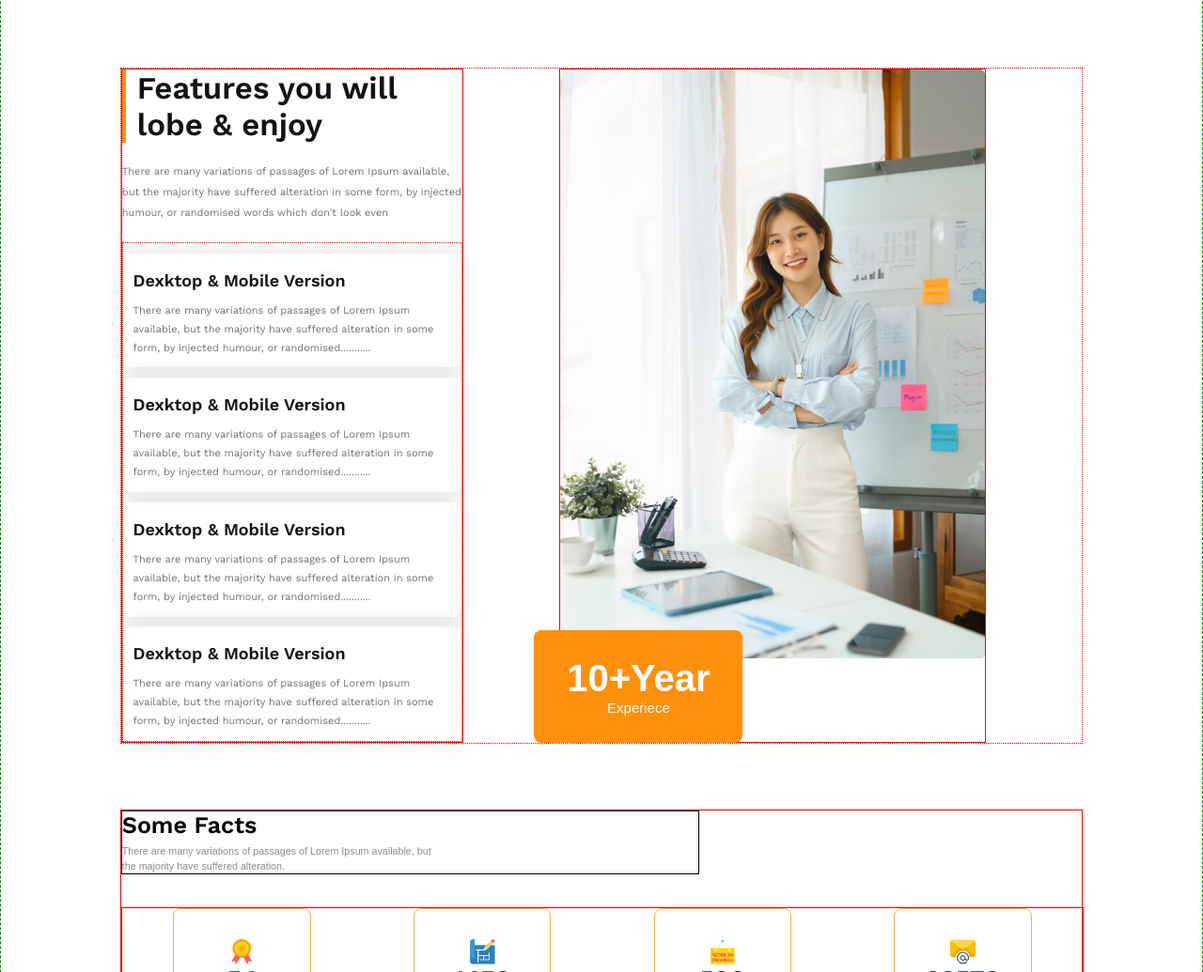
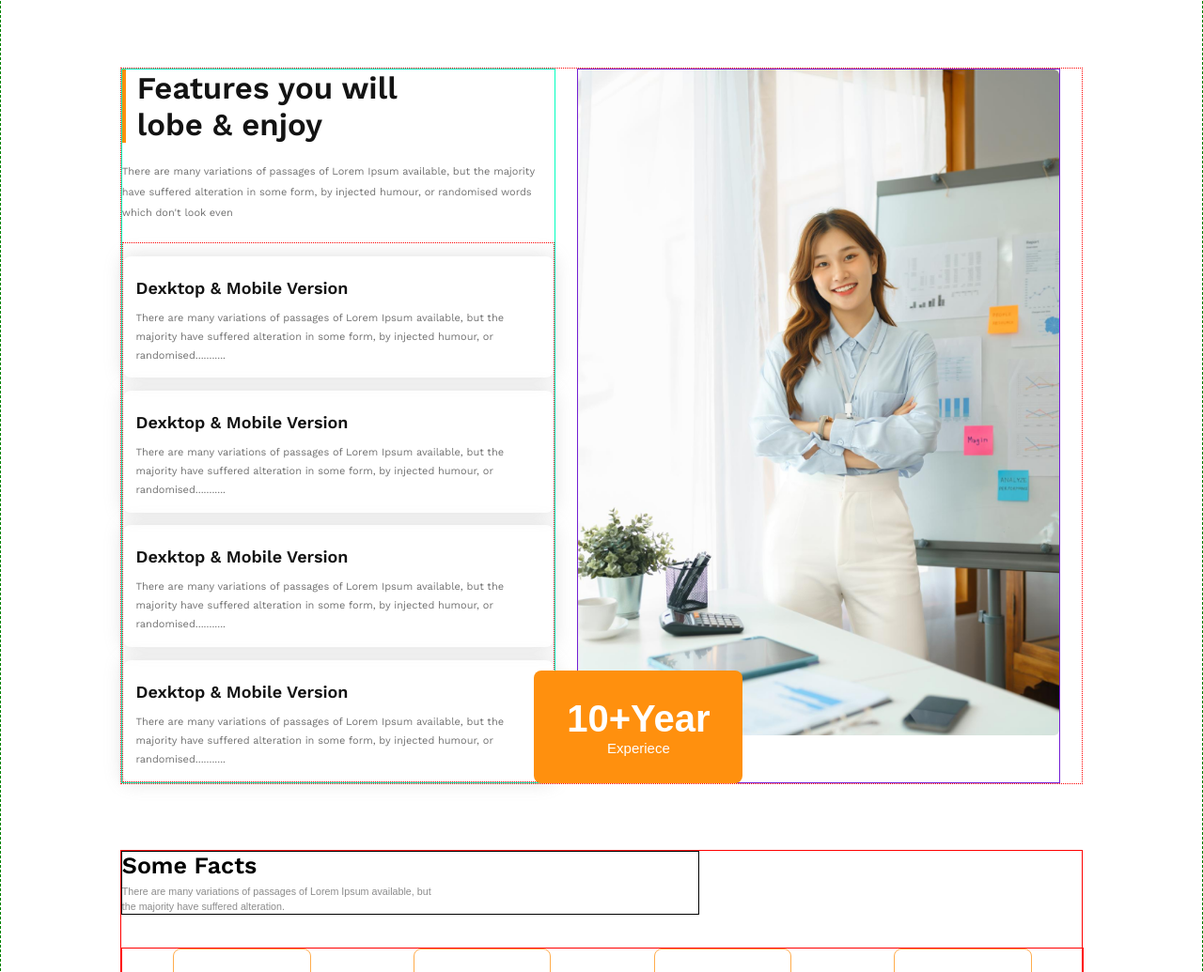
Before and after one commit to freelancersuhan2025/Assignment-2, a plain HTML site: page index.html in a window 1280 px wide. Shown: the part 1439-2474 px from the top of the page at 94% size. Drawn offline with nearby package versions, Linux system fonts and the light colour scheme.

Commit message:
Remove some style

```diff
--- a/external.css
+++ b/external.css
@@ -157,13 +157,13 @@ main{
                                 margin: auto;
                                 font-family: 'Work Sans', sans-serif;
                                 display: flex;
+                                 justify-content: space-between;
                                 position: relative;
-                                gap: 10%;
                                 border: 1px dotted red;
                                }
   /* Text area style                              */
-.FeaturesyouText{width:40%;
-                border: 1px solid red;
+.FeaturesyouText{width:45%;
+                border: 1px solid rgb(0, 255, 191);
                 display: flex;
                 flex-direction: column;
                 gap: 20px;
@@ -205,7 +205,7 @@ main{
 
 /*features big img style*/
 .featuresyouImg{width:50%;
-    border: 1px solid red;}
+    border: 1px solid rgb(115, 30, 213);}
 .featuresyouImg>img{width: 100% ;}
 .yearButt{
     position: absolute;
```
